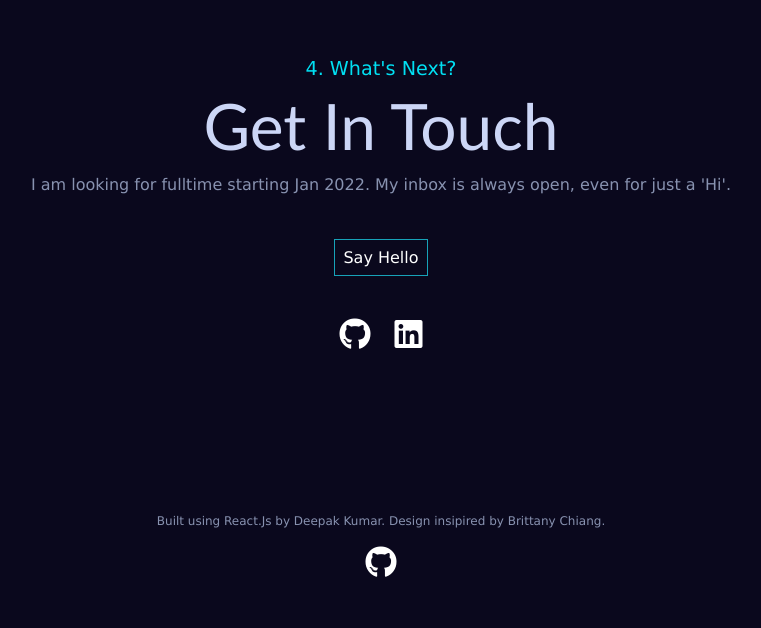
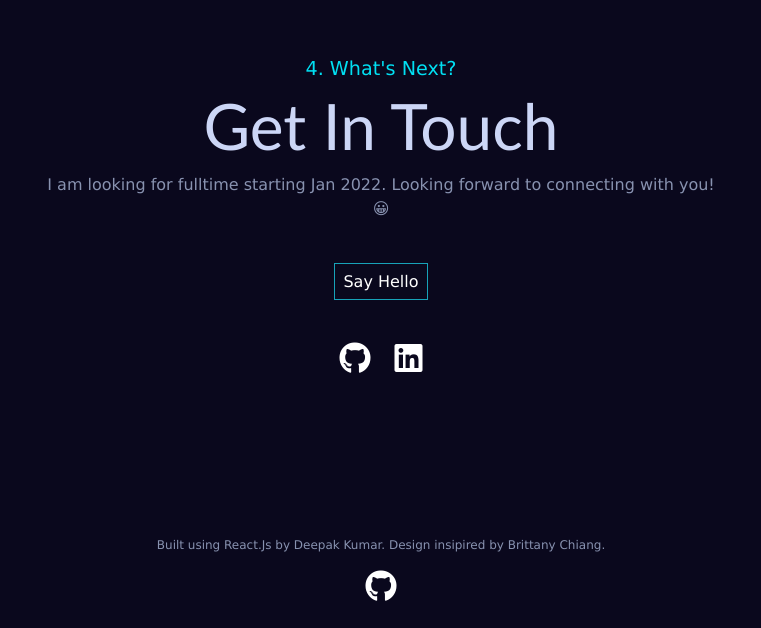
Before and after one commit to 1itachi/portfolio, a React (Create React App) app: page / in a window 1280 px wide. Shown: the part 5353-5981 px from the top of the page, without its empty margins (259-1020 px from the left). Before the commit the page ends 5957 px from the top, so only its background shows below. Built offline with nearby package versions, Linux system fonts and the light colour scheme.

Commit message:
added a smiley

```diff
--- a/src/Components/Contact.js
+++ b/src/Components/Contact.js
@@ -10,7 +10,7 @@ export default class Contact extends React.Component {
                 <h2 className="intro-name">Get In Touch</h2>
 
                 <p className="para-style mb-4"> I am looking for
-                fulltime starting Jan 2022. My inbox is always open, even for just a 'Hi'.</p>
+                fulltime starting Jan 2022. Looking forward to connecting with you! <p>&#128512;</p></p>
 
                 <div className="mt-5 mb-5 p-0 contact">
                 <a href = "mailto:kumar.de@northeastern.edu" className ="text-style border border-info center p-2 mb-2">Say Hello</a>
```
